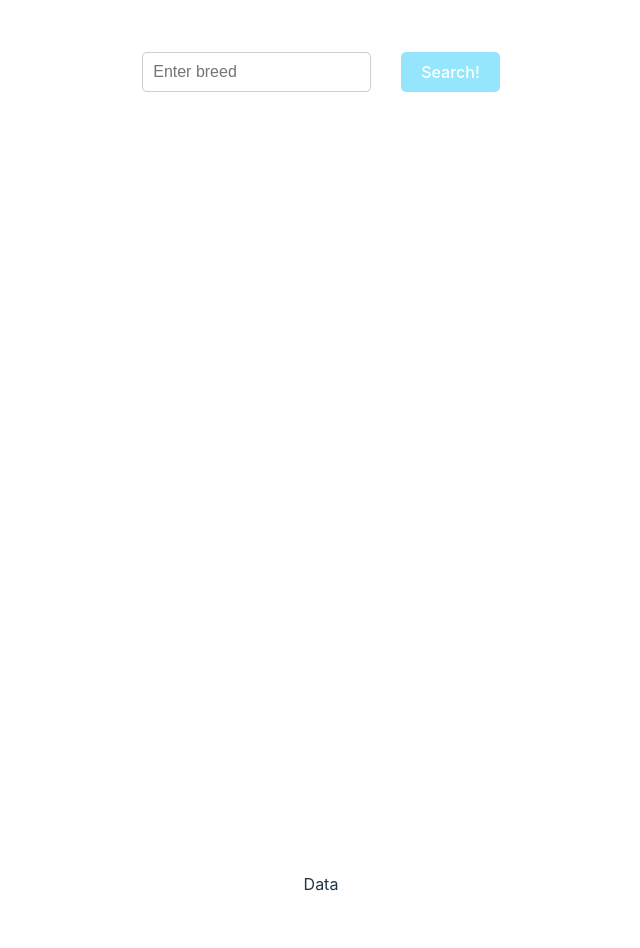
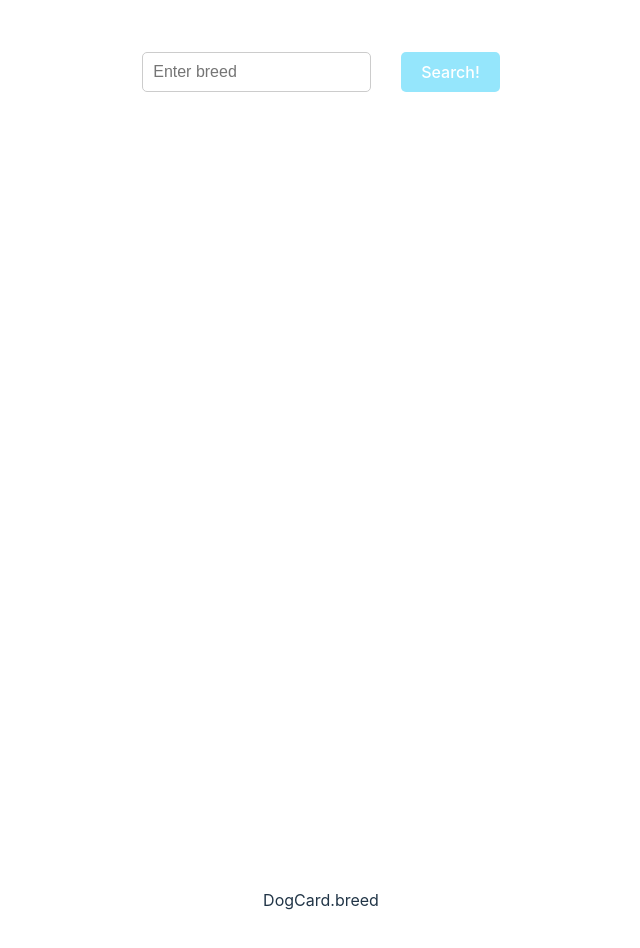
Before and after one commit to AnastasiiaBitkina/React.-Components, a React (Vite) app: page / in a window 1280 px wide. Shown: the top 948 px of the page, without its empty margins (319-959 px from the left). Built offline with nearby package versions, Linux system fonts and the light colour scheme.

Commit message:
feat: create DorCard component

```diff
--- /dev/null
+++ b/src/Components/DogCard.tsx
@@ -0,0 +1,14 @@
+import { FunctionComponent } from "react";
+
+interface Props {
+    breed: string;
+}
+export const DogCard: FunctionComponent<Props> = ({breed}) => {
+    return (
+        <div>
+        <p>{breed || 'Unknown breed'}</p>
+        </div>
+    );
+}
+
+export default DogCard;
--- a/src/Components/Main.tsx
+++ b/src/Components/Main.tsx
@@ -1,8 +1,10 @@
 import React from 'react';
+import DogCard from './DogCard';
+
 
 const Main: React.FC = () => {
     return (
-        <div>Data</div>
+        <DogCard breed='DogCard.breed' />
     )
 }
 
```
